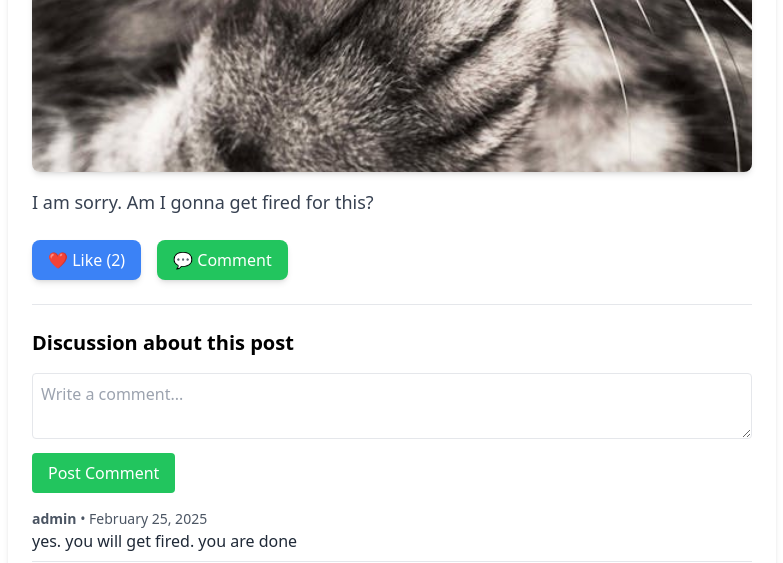
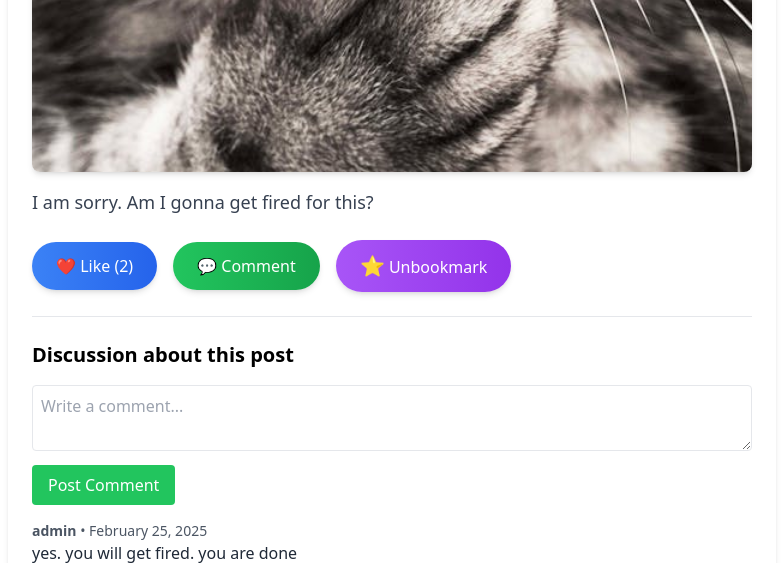
Before and after one commit to saradjung/BlogSite, a Django app: page /blog/1 in a window 1280 px wide. Shown: the part 995-1558 px from the top of the page, without its empty margins (248-1031 px from the left). Run offline with Django 5.2, Linux system fonts and the light colour scheme; a user stored in the database is signed in; data comes from the database, SQL or seed files in the repository; both versions use the stored data as it was after the commit; some libraries are stand-ins or nearby versions.

Commit message:
implement bookmark feature on blog

```diff
--- a/blog_project/blog/admin.py
+++ b/blog_project/blog/admin.py
@@ -1,6 +1,7 @@
 from django.contrib import admin
-from .models import Post,Like, Comment
+from .models import Post,Like, Comment, Bookmark
 # Register your models here.
 admin.site.register(Post)
 admin.site.register(Like)
 admin.site.register(Comment)
+admin.site.register(Bookmark)
--- a/blog_project/blog/models.py
+++ b/blog_project/blog/models.py
@@ -27,3 +27,14 @@ class Like(models.Model):
 
     def __str__(self):
         return f"{self.user.username} likes {self.post.title}"
+
+class Bookmark(models.Model):
+    post = models.ForeignKey(Post, on_delete=models.CASCADE, related_name='bookmarks')
+    user = models.ForeignKey(User, on_delete=models.CASCADE)
+    created_at = models.DateTimeField(auto_now_add=True)
+
+    class Meta:
+        unique_together = ('user','post') #prevents duplicate bookmarks
+
+    def __str__(self):
+        return f'{self.user.username} bookmarked {self.post.title}'
--- a/blog_project/blog/templates/singleblog.html
+++ b/blog_project/blog/templates/singleblog.html
@@ -7,6 +7,7 @@
       <!-- Back to Home Link -->
       <a href="{% url 'home' %}" class="text-sm text-blue-500 hover:underline">&larr; Back to Home</a>
     <h1 class="text-3xl font-bold text-gray-800">{{ post.title }}</h1>
+
 
     <p class="text-gray-600 text-sm mt-2">
         By <span class="font-semibold">{{ post.author }}</span> •
@@ -22,21 +23,37 @@
         {{ post.content }}
     </p>
 
-    <!-- Like and Comment Section -->
+    <!-- Like, Comment and Bookmark Section -->
     <div class="mt-6 flex items-center space-x-4">
         <!-- Like Button -->
-        <form action="{% url 'like_post' post.id%}" method="POST">
+        <form action="{% url 'like_post' post.id %}" method="POST">
             {% csrf_token %}
-            <button type="submit" class="px-4 py-2 bg-blue-500 text-white rounded-lg shadow-md">
-
-                    ❤️ Like ({{ post.total_likes }})
-
+            <button type="submit" class="px-6 py-3 bg-gradient-to-r from-blue-500 to-blue-600 text-white rounded-full shadow-md transition-all duration-300 ease-in-out transform hover:scale-105 hover:from-blue-600 hover:to-blue-700 focus:outline-none focus:ring-2 focus:ring-blue-400">
+                ❤️ Like ({{ post.total_likes }})
             </button>
         </form>
 
         <!-- Comment Button -->
-        <a href="#comment-section" class="px-4 py-2 bg-green-500 text-white rounded-lg shadow-md">💬 Comment</a>
+        <a href="#comment-section" class="px-6 py-3 bg-gradient-to-r from-green-500 to-green-600 text-white rounded-full shadow-md transition-all duration-300 ease-in-out transform hover:scale-105 hover:from-green-600 hover:to-green-700 focus:outline-none focus:ring-2 focus:ring-green-400">
+            💬 Comment
+        </a>
+
+        {% if user.is_authenticated %}
+            <form action="{% url 'bookmark_post' post.id %}" method="POST">
+                {% csrf_token %}
+                <button type="submit" class="px-6 py-3 bg-gradient-to-r from-purple-500 to-purple-600 text-white rounded-full shadow-md transition-all duration-300 ease-in-out transform hover:scale-105 hover:from-purple-600 hover:to-purple-700 focus:outline-none focus:ring-2 focus:ring-purple-400">
+                    {% if has_bookmarked %}
+                        <span class="text-xl">⭐</span> <!-- Star Emoji -->
+                        <span>Unbookmark</span>
+                    {% else %}
+                        <span class="text-xl">🌟</span> <!-- Star Emoji -->
+                        <span>Bookmark</span>
+                    {% endif %}
+                </button>
+            </form>
+        {% endif %}
     </div>
+
 
     <hr class="my-6">
 
--- a/blog_project/blog/urls.py
+++ b/blog_project/blog/urls.py
@@ -12,4 +12,5 @@ urlpatterns = [
     path('signup/',views.signup,name='signup'),
     path("post/<int:post_id>/comment/", views.add_comment, name="add_comment"),
     path("post/<int:post_id>/like/", views.like_post, name="like_post"),
+    path('post/<int:post_id>/bookmark/', views.bookmark_post, name='bookmark_post'),
 ]
--- a/blog_project/blog/views.py
+++ b/blog_project/blog/views.py
@@ -1,6 +1,6 @@
 from django.shortcuts import render, redirect
 from django.http import HttpResponse
-from .models import Post, Comment, Like
+from .models import Post, Comment, Like, Bookmark
 from django.contrib.auth import authenticate, login, logout
 from django.contrib import messages
 from django.shortcuts import render, get_object_or_404, redirect
@@ -14,7 +14,11 @@ def home(request):
 
 def getBlog(request, post_id):
     post = Post.objects.get(id=post_id)
-    return render(request, 'singleblog.html',{'post':post})
+    if request.user.is_authenticated:
+        has_bookmarked = Bookmark.objects.filter(user=request.user, post=post).exists()
+    else:
+        has_bookmarked = False
+    return render(request, 'singleblog.html',{'post':post, 'has_bookmarked':has_bookmarked,})
 
 @login_required(login_url='/login/')
 def postBlog(request):
@@ -51,10 +55,12 @@ def userlogin(request):
 
     return render(request, "login.html")
 
+#user logout function
 def userlogout(request):
     logout(request)
     return redirect('home')
 
+#performs user registration without super admin permission
 def signup(request):
     if request.method =="POST":
         form=CustomUserCreationForm(request.POST)
@@ -69,6 +75,7 @@ def signup(request):
 
         return render(request,"signup.html",{"form":form})
 
+#adds comments on the blog post only if user is logged in
 @login_required(login_url='/login/')
 def add_comment(request, post_id):
     post = get_object_or_404(Post, id=post_id)
@@ -78,6 +85,7 @@ def add_comment(request, post_id):
             Comment.objects.create(post=post, user=request.user, content=content)
     return redirect("blog", post_id=post.id)
 
+#likes post only if user is logged in
 @login_required(login_url='/login/')
 def like_post(request, post_id):
     post = get_object_or_404(Post, id=post_id)
@@ -89,3 +97,13 @@ def like_post(request, post_id):
         Like.objects.create(user=request.user, post=post)  # Like the post
 
     return redirect('blog', post_id=post.id)  # Ensure 'single_post' is your post detail view name
+
+#bookmark post only if used is logged in
+@login_required
+def bookmark_post(request, post_id):
+    post =get_object_or_404(Post, id=post_id)
+    bookmark, created = Bookmark.objects.get_or_create(user=request.user, post=post)
+
+    if not created: #if already bookmarked
+        bookmark.delete()
+    return redirect('blog', post_id=post_id) #redirects user to the same post
```
Also changed, not shown: blog_project/blog/migrations/0007_bookmark.py (added), blog_project/db.sqlite3, blog_project/media/blog_images/pic.jpeg (added).
